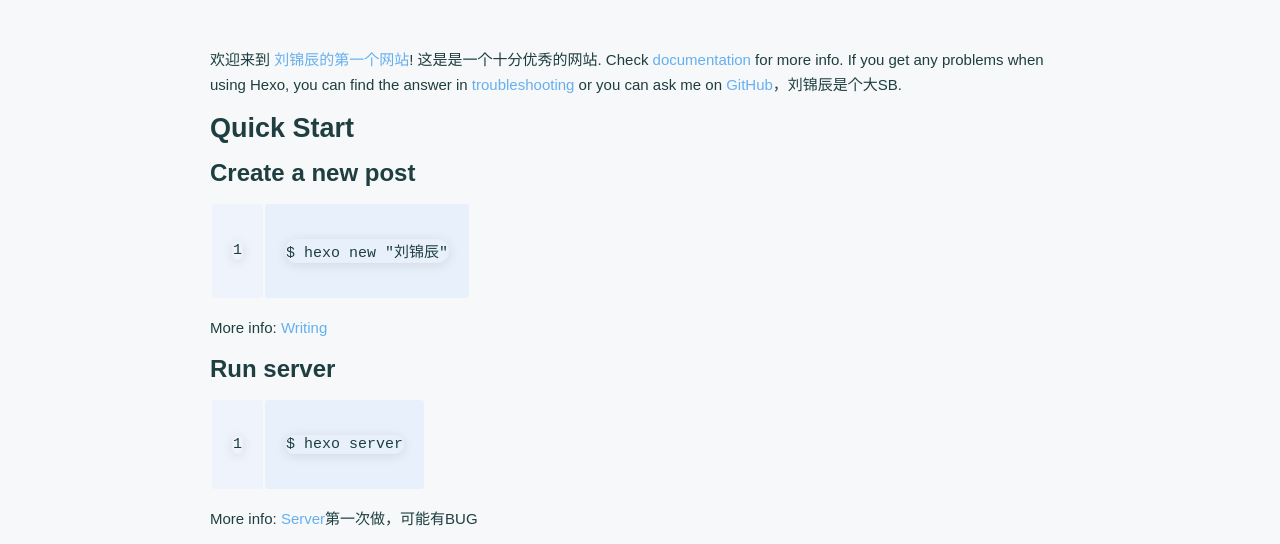
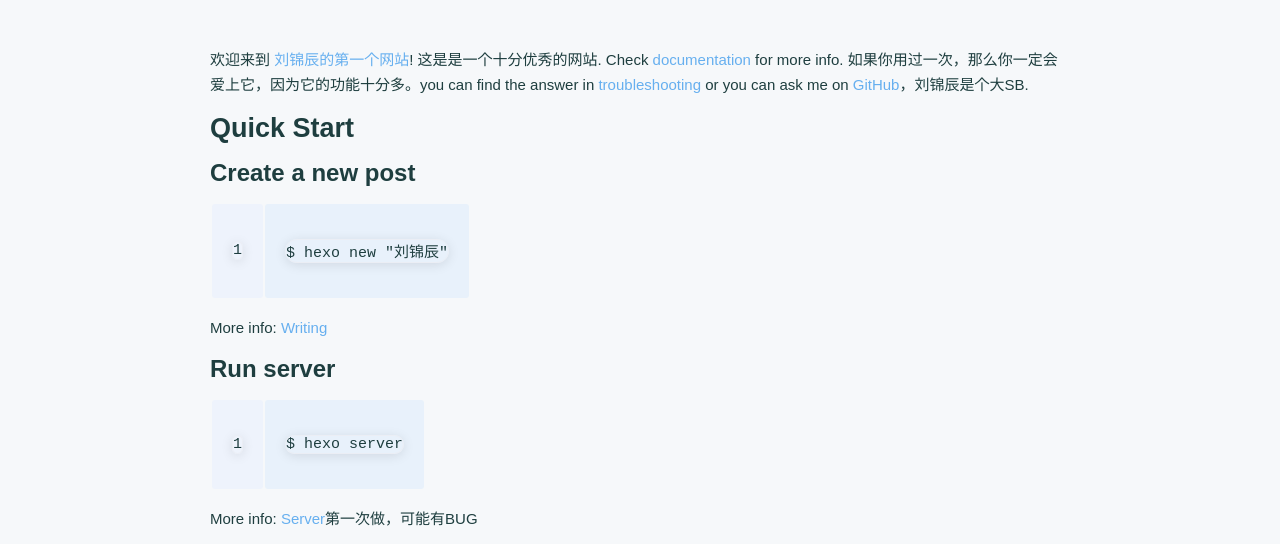
Before and after one commit to LHBLZ/LHBLZ.github.io, a plain HTML site: page 2025/07/04/hello-world/index.html in a window 1280 px wide. Shown: the part 223-767 px from the top of the page. Drawn offline with nearby package versions, Linux system fonts and the light colour scheme; a script that the page names is missing; a web font is replaced by a local one.

Commit message:
Site updated: 2025-07-05 17:53:36

```diff
--- a/2025/07/04/hello-world/index.html
+++ b/2025/07/04/hello-world/index.html
@@ -170,7 +170,7 @@
     </div>
 
     <div class="content" v-pre>
-        <p>欢迎来到 <a target="_blank" rel="noopener" href="https://hexo.io/">刘锦辰的第一个网站</a>! 这是是一个十分优秀的网站. Check <a target="_blank" rel="noopener" href="https://hexo.io/docs/">documentation</a> for more info. If you get any problems when using Hexo, you can find the answer in <a target="_blank" rel="noopener" href="https://hexo.io/docs/troubleshooting.html">troubleshooting</a> or you can ask me on <a target="_blank" rel="noopener" href="https://github.com/hexojs/hexo/issues">GitHub</a>，刘锦辰是个大SB.</p>
+        <p>欢迎来到 <a target="_blank" rel="noopener" href="https://hexo.io/">刘锦辰的第一个网站</a>! 这是是一个十分优秀的网站. Check <a target="_blank" rel="noopener" href="https://hexo.io/docs/">documentation</a> for more info. 如果你用过一次，那么你一定会爱上它，因为它的功能十分多。you can find the answer in <a target="_blank" rel="noopener" href="https://hexo.io/docs/troubleshooting.html">troubleshooting</a> or you can ask me on <a target="_blank" rel="noopener" href="https://github.com/hexojs/hexo/issues">GitHub</a>，刘锦辰是个大SB.</p>
 <h2 id="Quick-Start"><a href="#Quick-Start" class="headerlink" title="Quick Start"></a>Quick Start</h2><h3 id="Create-a-new-post"><a href="#Create-a-new-post" class="headerlink" title="Create a new post"></a>Create a new post</h3><figure class="highlight bash"><table><tr><td class="gutter"><pre><span class="line">1</span><br></pre></td><td class="code"><pre><span class="line">$ hexo new <span class="string">&quot;刘锦辰&quot;</span></span><br></pre></td></tr></table></figure>
 
 <p>More info: <a target="_blank" rel="noopener" href="https://hexo.io/docs/writing.html">Writing</a></p>
```
Also changed, not shown: index.html (+1 -1 lines).
